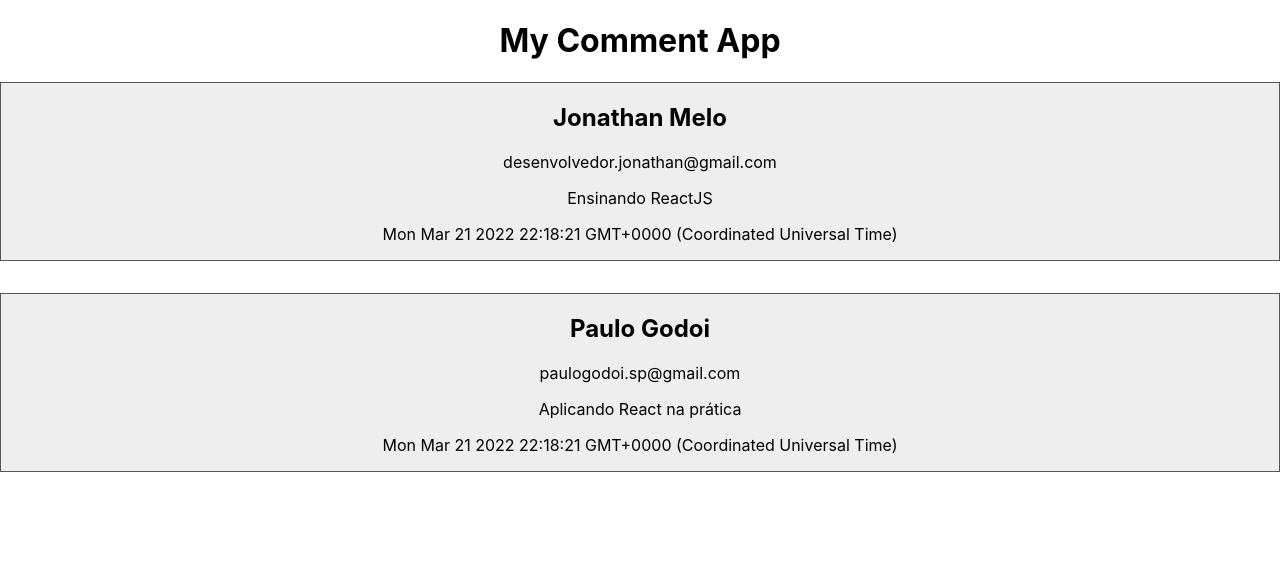
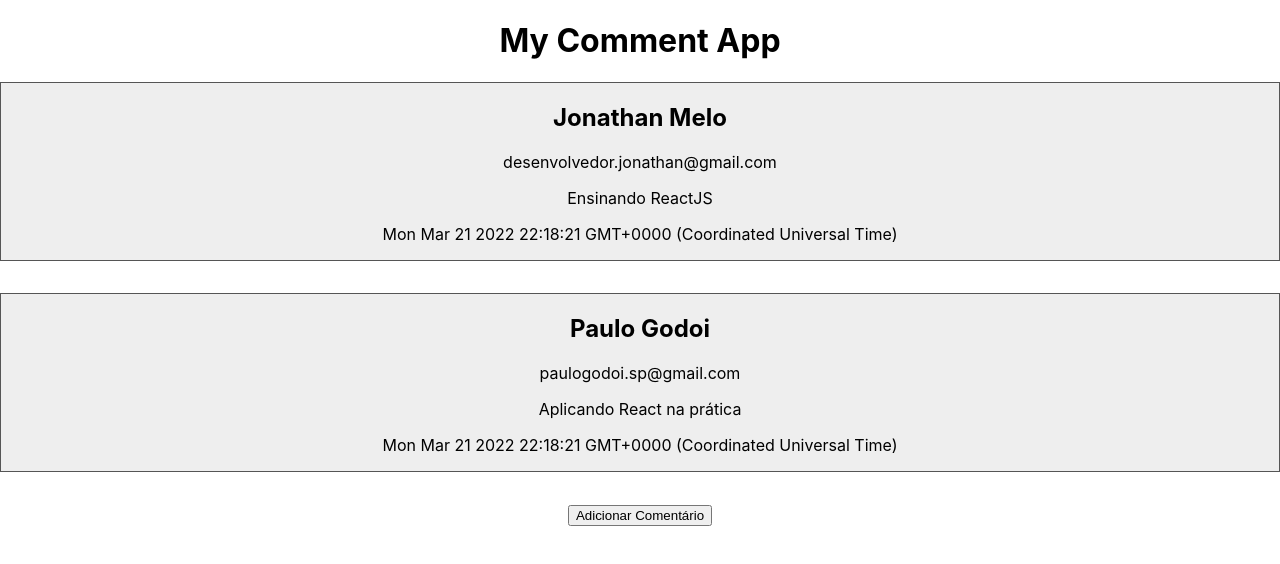
Before and after one commit to paulodegodoi/react-comment-app, a React (Create React App) app: page / in a window 1280 px wide. Shown: the top 564 px of the page. Built offline with nearby package versions, Linux system fonts and the light colour scheme.

Commit message:
Migrado o App Component para Class Component e implementado o state

```diff
--- a/src/App.js
+++ b/src/App.js
@@ -1,24 +1,59 @@
+import React from 'react';
 import './App.css';
 import Comment from './components/Comment'
 
-function App() {
+class App extends React.Component {
+
+  state = {
+    comments: [
+      {
+        name: "Jonathan Melo",
+        email: "desenvolvedor.jonathan@gmail.com",
+        date: new Date(),
+        message: "Ensinando ReactJS"
+      },
+      {
+        name: "Paulo Godoi",
+        email: "paulogodoi.sp@gmail.com",
+        date: new Date(),
+        message: "Aplicando React na prática"
+      }
+    ]
+  }
+
+  addComment = () => {
+    const newComment = {
+      name: "Felipe Melo",
+      email: "felipe@gmail.com",
+      date: new Date(),
+      message: "Estou gostando do conteúdo!"
+    }
+
+    this.setState({
+      comments: [...this.state.comments, newComment]
+    })
+
+  }
+
+  render() {
     return (
       <div className="App">
         <h1>My Comment App</h1>
+        {this.state.comments.map((comments, index) => {
+          return (
             <Comment
-        name="Jonathan Melo"
-        email="desenvolvedor.jonathan@gmail.com"
-        date={new Date()}
-        message="Ensinando ReactJS"
+              key={index}
+              name={comments.name}
+              email={comments.email}
+              date={comments.date}
+              message={comments.message}
             />
-      <Comment
-        name="Paulo Godoi"
-        email="paulogodoi.sp@gmail.com"
-        date={new Date()}
-        message="Aplicando React na prática"
-      />
+          )
+        })}
+        <button onClick={this.addComment}>Adicionar Comentário</button>
       </div>
     );
   }
+}
 
 export default App;
```
Lines whose indentation alone changed are shown as unchanged.
